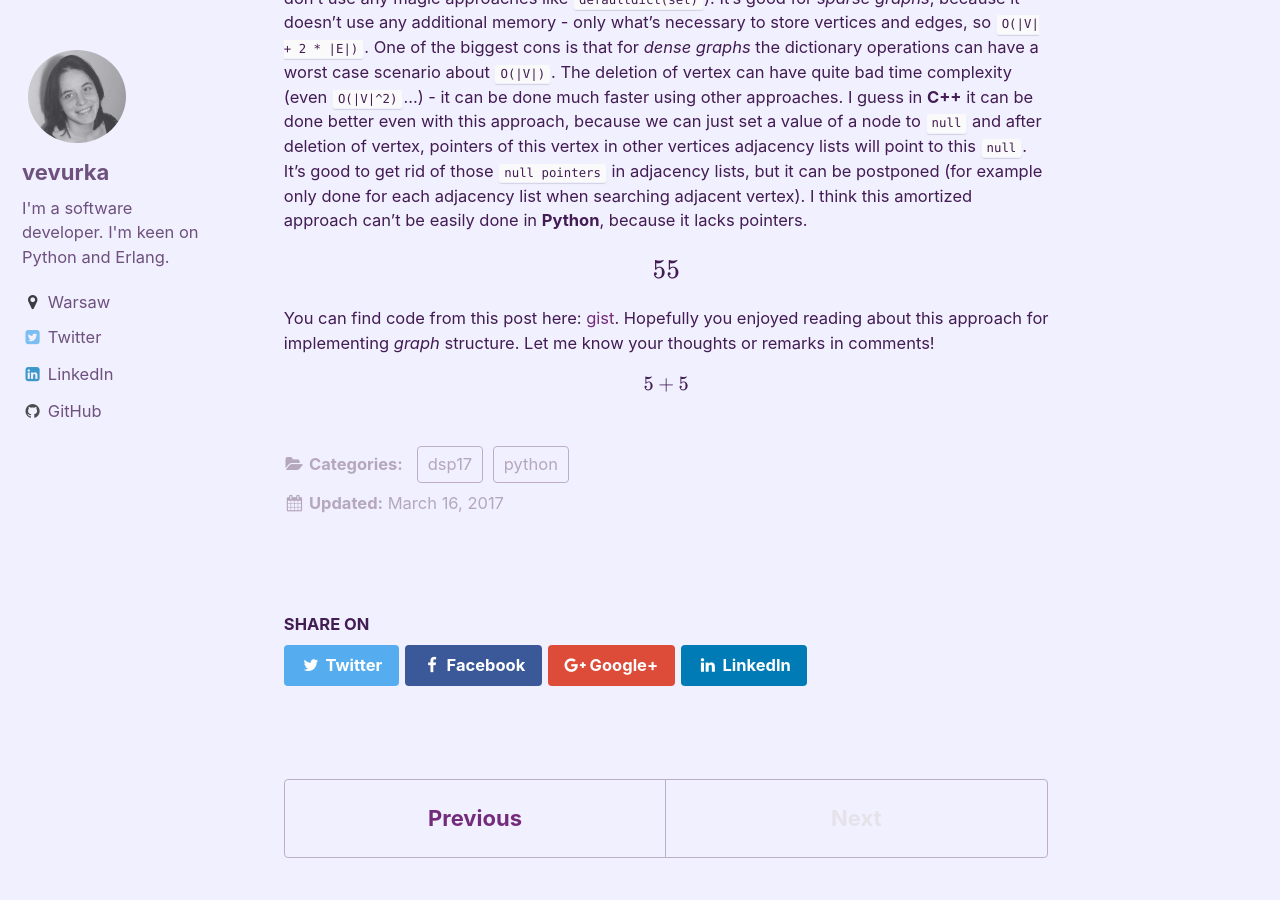
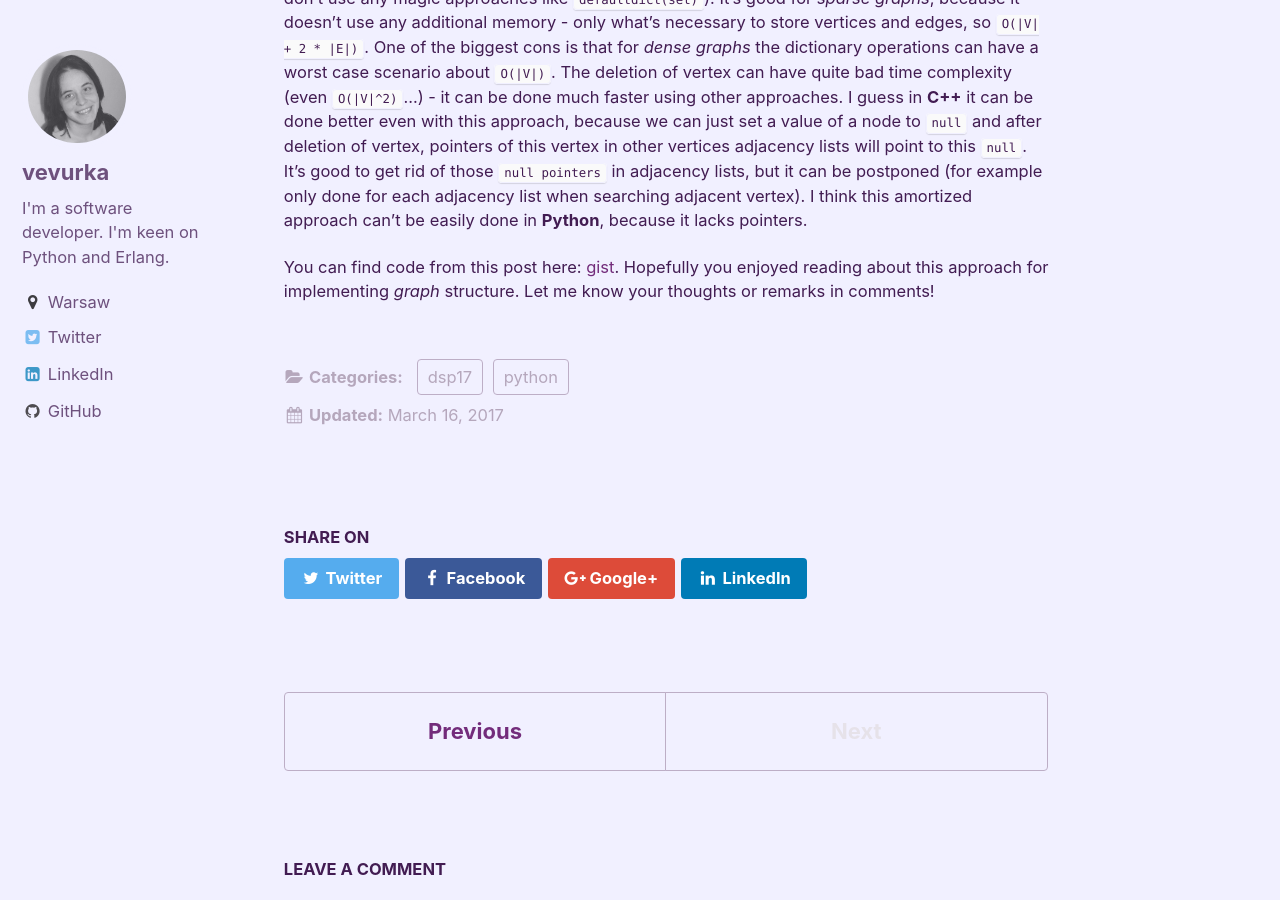
Before and after one commit to vevurka/vevurka.github.io, a Jekyll site: the page built from _posts/2017-03-16-graphs_in_python.md, in a window 1280 px wide and 900 px high, scrolled down 4360 px. Built offline with Jekyll 4.4.1, drawn with Linux system fonts in a browser that asks for light colours; emoji names are drawn with the system emoji font; formulas are drawn with MathJax 3; comment, search, counter and statistics services are not loaded.

Commit message:
Math test

```diff
--- a/_posts/2017-03-16-graphs_in_python.md
+++ b/_posts/2017-03-16-graphs_in_python.md
@@ -157,10 +157,6 @@ point to this `null`. It's good to get rid of those `null pointers` in adjacency
 only done for each adjacency list when searching adjacent vertex). I think this amortized approach can't be easily
 done in **Python**, because it lacks pointers.
 
-
-$$ 55 $$
-
 You can find code from this post here: [gist](https://gist.github.com/vevurka/539d82eb0ba60c16aa8aa65610c627df).
 Hopefully you enjoyed reading about this approach for implementing *graph* structure. Let me know your thoughts or
 remarks in comments!
-\$$ 5 + 5 $$
```
